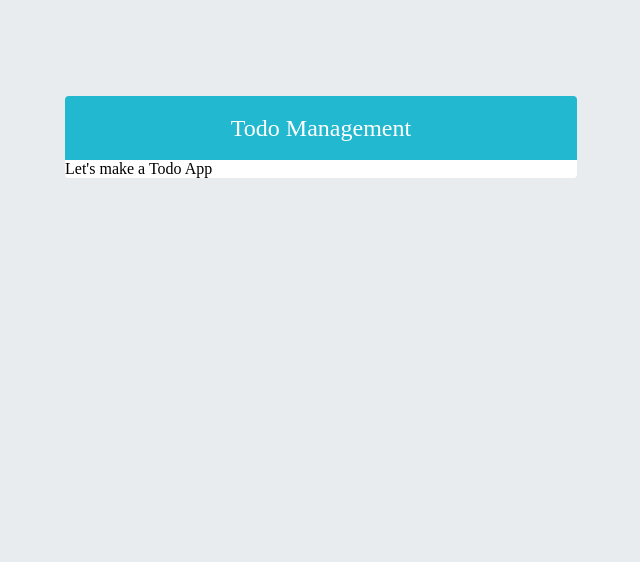
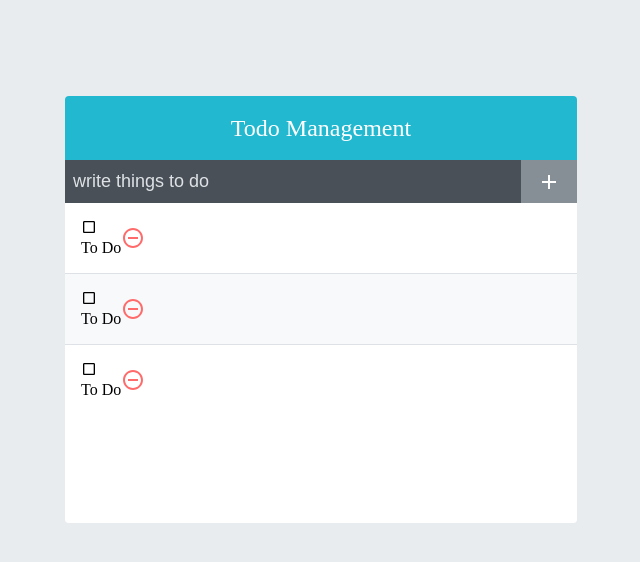
Before and after one commit to AnziLab/ToDoApp, a React (Create React App) app: page / in a window 1280 px wide. Shown: the top 562 px of the page, without its empty margins (319-959 px from the left). Built offline with nearby package versions, Linux system fonts and the light colour scheme.

Commit message:
394투두리스트 제이에스 파일까지....

```diff
--- a/src/App.js
+++ b/src/App.js
@@ -1,9 +1,16 @@
 import React from 'react';
 import TodoTemplate from './components/TodoTemplate';
+import TodoInsert from './components/TodoInsert';
+import TodoList from './components/TodoList';
 
 
 const App = () => {
-  return <TodoTemplate> Let's make a Todo App</TodoTemplate>;
+  return (
+    <TodoTemplate>
+      <TodoInsert/>
+      <TodoList/>
+    </TodoTemplate>
+  )
 };
 
 export default App;
--- /dev/null
+++ b/src/components/TodoInsert.js
@@ -0,0 +1,17 @@
+import React from 'react';
+import {MdAdd} from 'react-icons/md';
+import './TodoInsert.scss';
+
+
+const TodoInsert =()=>{
+    return(
+        <form className="TodoInsert">
+            <input placeholder="write things to do"/>
+            <button type="submit">
+                <MdAdd/>
+            </button>
+        </form>
+    );
+};
+
+export default TodoInsert;
--- /dev/null
+++ b/src/components/TodoInsert.scss
@@ -0,0 +1,35 @@
+.TodoInsert {
+  display: flex;
+  background: #495057;
+  input {
+    background: none;
+    outline: none;
+    border: none;
+    padding: 0.5rem;
+    font-size: 1.125rem;
+    line-height: 1.5;
+    color: white;
+    &::placeholder {
+      color: #dee2e6;
+    }
+
+    flex: 1;
+  }
+  button {
+    background: none;
+    outline: none;
+    border: none;
+    background: #868e96;
+    color: white;
+    padding-left: 1rem;
+    padding-right: 1rem;
+    font-size: 1.5rem;
+    display: flex;
+    align-items: center;
+    cursor: pointer;
+    transition: 0.1s background ease-in;
+    &:hover {
+      background: #adb6bd;
+    }
+  }
+}
--- /dev/null
+++ b/src/components/TodoList.js
@@ -0,0 +1,15 @@
+import React from 'react';
+import TodoListItem from './TodoListItem';
+import './TodoList.scss';
+
+const TodoList =()=>{
+    return(
+        <div className="TodoList">
+            <TodoListItem />
+            <TodoListItem />
+            <TodoListItem />
+        </div>
+    );
+};
+
+export default TodoList;
--- /dev/null
+++ b/src/components/TodoList.scss
@@ -0,0 +1,5 @@
+.TodoList{
+    min-height: 320px;
+    max-height: 513px;
+    overflow-y: auto;
+}
--- /dev/null
+++ b/src/components/TodoListItem.js
@@ -0,0 +1,23 @@
+import React from 'react';
+
+import {
+  MdCheckBoxOutlineBlank,
+  MdCheckBox,
+  MdRemoveCircleOutline,
+} from 'react-icons/md';
+import './TodoListItem.scss';
+
+const TodoListItem = () => {
+  return (
+    <div className="TodoListItem">
+      <div className="checkBox">
+        <MdCheckBoxOutlineBlank />
+        <div className="text"> To Do</div>
+      </div>
+      <div className="remove">
+        <MdRemoveCircleOutline />
+      </div>
+    </div>
+  );
+};
+export default TodoListItem;
--- /dev/null
+++ b/src/components/TodoListItem.scss
@@ -0,0 +1,44 @@
+.TodoListItem {
+  padding: 1rem;
+  display: flex;
+  align-items: center;
+  &:nth-child(even) {
+    background: #f8f9fa;
+  }
+  .checkbox {
+    cursor: pointer;
+    flex: 1;
+    display: flex;
+    align-items: center;
+    svg {
+      font-size: 1.5rem;
+    }
+    .text {
+      margin-left: 0.5rem;
+      flex: 1;
+    }
+    &.checked {
+      svg {
+        color: #22b8cf;
+      }
+      .text {
+        color: #adb5db;
+        text-decoration: line-through;
+      }
+    }
+  }
+  .remove {
+    display: flex;
+    align-items: center;
+    font-size: 1.5rem;
+    color: #ff6b6b;
+    cursor: pointer;
+    &:hover {
+      color: #ff8787;
+    }
+  }
+
+  & + & {
+    border-top: 1px solid #dee2e6;
+  }
+}
```
